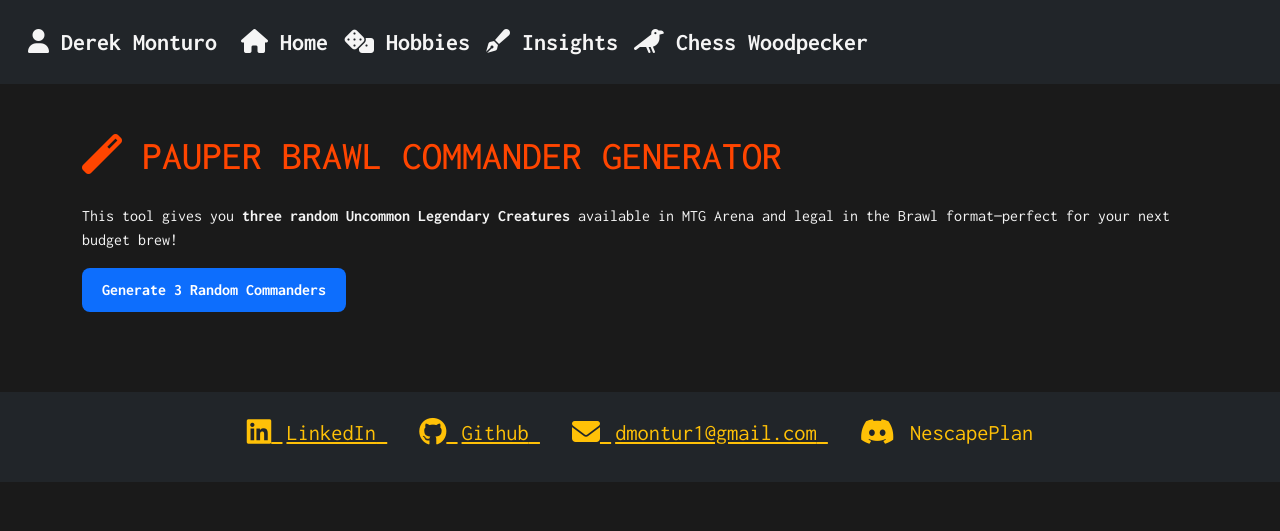
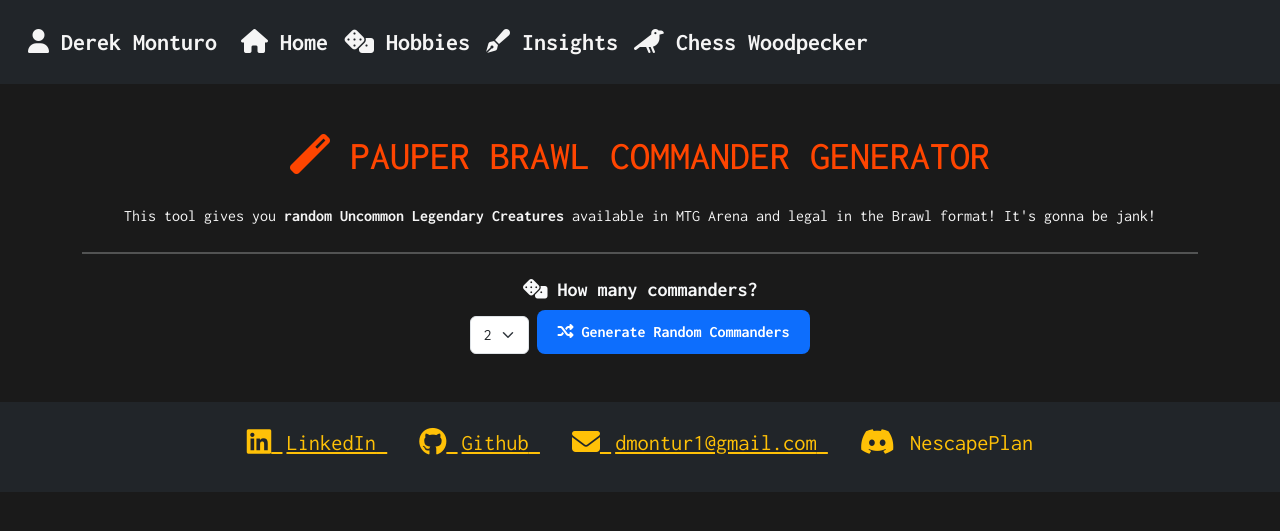
Before and after one commit to drmDev/drmDev.github.io, a Jekyll site: the page built from pauper-brawl.md, in a window 1280 px wide. Shown: the top 531 px of the page. Built offline with Jekyll 4.4.1, drawn with Linux system fonts in a browser that asks for light colours.

Commit message:
take user var input

```diff
--- a/assets/js/pauper-brawl.js
+++ b/assets/js/pauper-brawl.js
@@ -44,20 +44,21 @@ function renderManaCost(manaCost) {
     }).join('');
 }
 
-
 async function generateCommanders() {
     const output = document.getElementById('commander-results');
     output.innerHTML = 'Loading...';
+
+    const count = parseInt(document.getElementById('commander-count').value, 10) || 3;
     const baseURL = 'https://api.scryfall.com/cards/random?q=type%3Alegendary%20type%3Acreature%20rarity%3Auncommon%20in%3Aarena%20format%3Abrawl';
 
     try {
         const results = [];
 
-        for (let i = 0; i < 3; i++) {
+        for (let i = 0; i < count; i++) {
             const res = await fetch(baseURL);
             const card = await res.json();
             results.push(card);
-            await delay(100);
+            await delay(100); // Scryfall-friendly rate limiting
         }
 
         output.innerHTML = '';
@@ -67,8 +68,11 @@ async function generateCommanders() {
             const name = card.name;
             const typeLine = card.type_line;
 
+            const cardCol = document.createElement('div');
+            cardCol.className = 'col';
+
             const cardDiv = document.createElement('div');
-            cardDiv.className = "text-center";
+            cardDiv.className = 'text-center';
 
             cardDiv.innerHTML = `
                 <a href="${card.scryfall_uri}" target="_blank" rel="noopener noreferrer">
@@ -83,7 +87,10 @@ async function generateCommanders() {
                     <small>${typeLine}</small>
                 </div>
                 `;
-            output.appendChild(cardDiv);
+
+            cardCol.appendChild(cardDiv);
+            output.appendChild(cardCol);
+
         });
     } catch (err) {
         console.error(err);
--- a/pauper-brawl.md
+++ b/pauper-brawl.md
@@ -4,11 +4,33 @@ title: Pauper Brawl Commander Generator
 permalink: /pauper-brawl/
 ---
 
-<h1 class="mb-4"><i class="fas fa-magic"></i> Pauper Brawl Commander Generator</h1>
+<h1 class="mb-4 text-center"><i class="fas fa-magic"></i> Pauper Brawl Commander Generator</h1>
 
-<p>This tool gives you <strong>three random Uncommon Legendary Creatures</strong> available in MTG Arena and legal in the Brawl format—perfect for your next budget brew!</p>
+<p class="text-center mb-4">
+  This tool gives you <strong>random Uncommon Legendary Creatures</strong> available in MTG Arena and legal in the Brawl format! It's gonna be jank!
+</p>
 
-<button class="btn btn-primary mb-3" onclick="generateCommanders()">Generate 3 Random Commanders</button>
-<div id="commander-results" class="d-flex flex-wrap gap-3"></div>
+<!-- Divider -->
+<hr class="my-4 border-light border-2">
+
+<!-- Interaction Section -->
+<div class="text-center mb-4">
+  <label for="commander-count" class="form-label h5 fw-bold text-light d-block mb-2">
+    <i class="fas fa-dice"></i> How many commanders?
+  </label>
+  <div class="d-flex justify-content-center align-items-end gap-2 flex-wrap">
+    <select id="commander-count" class="form-select w-auto">
+      {% for i in (2..9) %}
+        <option value="{{ i }}">{{ i }}</option>
+      {% endfor %}
+    </select>
+    <button class="btn btn-primary" onclick="generateCommanders()">
+      <i class="fas fa-random"></i> Generate Random Commanders
+    </button>
+  </div>
+</div>
+
+
+<div id="commander-results" class="row row-cols-1 row-cols-md-2 row-cols-lg-3 g-4"></div>
 
 <script src="/assets/js/pauper-brawl.js"></script>
```
Lines whose indentation alone changed are shown as unchanged.
